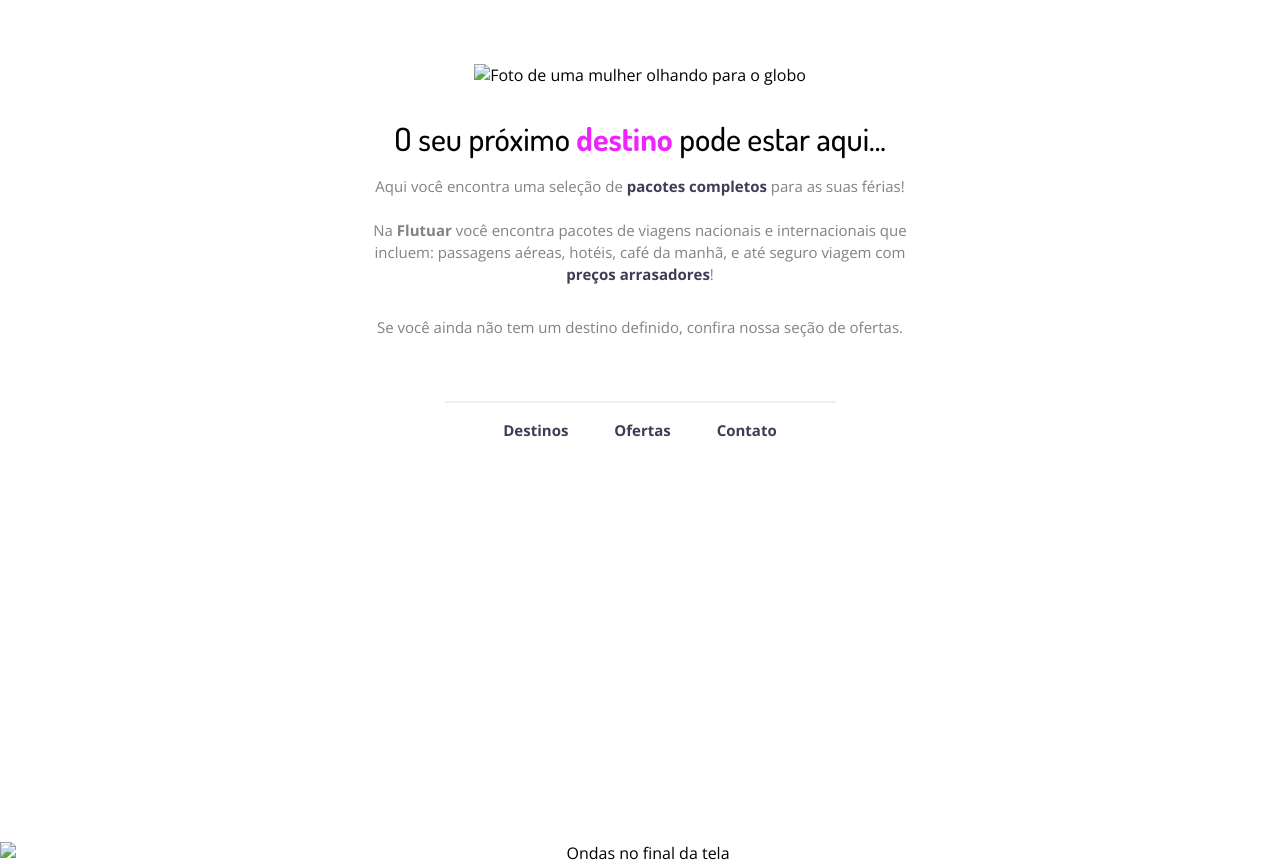
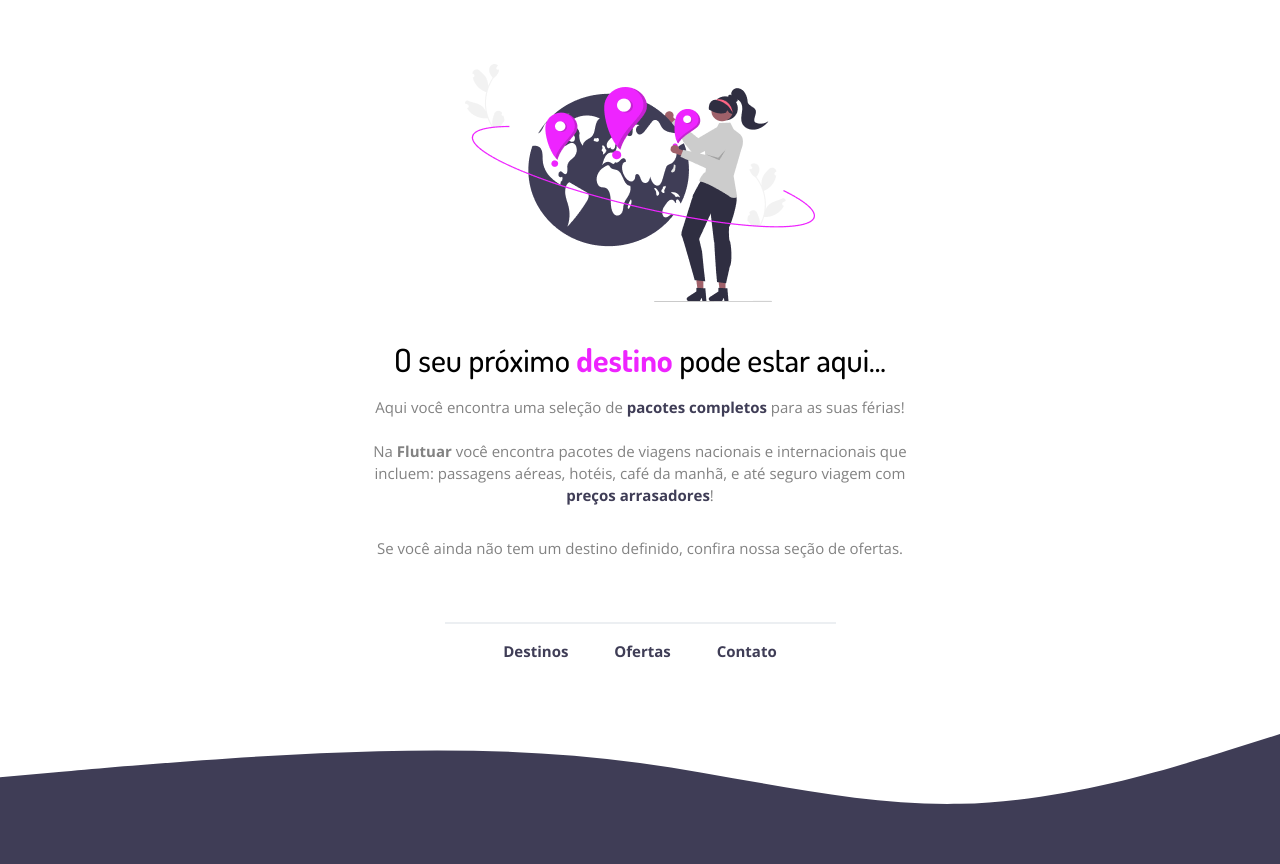
Before and after one commit to keewonf/desafiofotte, a plain HTML site: page index.html in a window 1280 px wide. Drawn offline with nearby package versions, Linux system fonts and the light colour scheme; the site is published under a folder, as on GitHub Pages, so addresses that start at the root find nothing.

Commit message:
Update index.html
/images

```diff
--- a/index.html
+++ b/index.html
@@ -19,7 +19,7 @@
     <div id="container">
       <div id="main">
         <img
-          src="/images/img1.png"
+          src="images/img1.png"
           alt="Foto de uma mulher olhando para o globo"
         >
 
@@ -63,7 +63,7 @@
           Contato
         </a>
         <br/>
-        <img id="ondas" src="/images/Wave.svg" alt="Ondas no final da tela">
+        <img id="ondas" src="images/Wave.svg" alt="Ondas no final da tela">
       </footer>
     </div>
 
```
